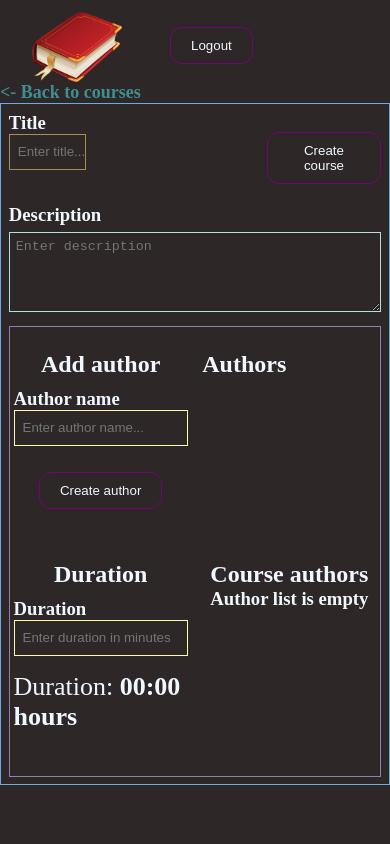
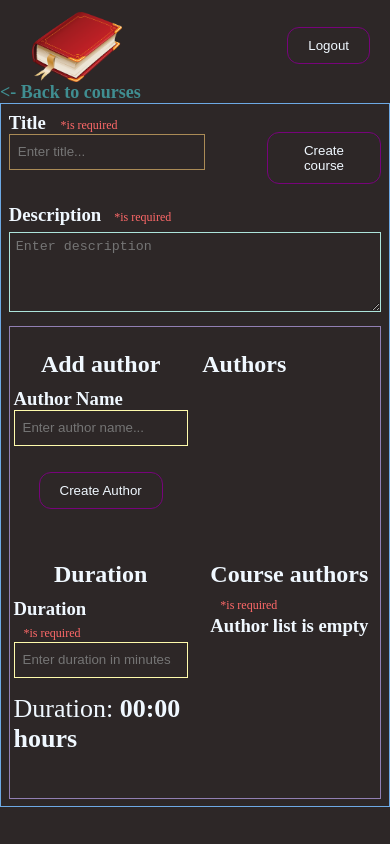
Before and after one commit to danielguaro/projectEpam, a React (Vite) app: page /courses/add in a window 390 px wide. Built offline with nearby package versions, Linux system fonts and the light colour scheme; sample sign-in values are in the browser's storage.

Commit message:
fixing css mediaQueries

```diff
--- a/src/components/Courses/Courses.jsx
+++ b/src/components/Courses/Courses.jsx
@@ -46,7 +46,11 @@ export const Courses = () => {
 							theState={clickAdding}
 							allCourses={allCourses}
 						/>
-						<Button buttonText={'Add new course'} onClick={clickAdding} />
+						<Button
+							buttonText={'Add new course'}
+							onClick={clickAdding}
+							className={'buttonNewCourse'}
+						/>
 					</div>
 					{courses.map((course) => (
 						<CourseCard key={course.id} {...course} allAuthors={allAuthors} />
@@ -60,7 +64,11 @@ export const Courses = () => {
 							theState={clickAdding}
 							allCourses={allCourses}
 						/>
-						<Button buttonText={'Add new course'} onClick={clickAdding} />
+						<Button
+							buttonText={'Add new course'}
+							onClick={clickAdding}
+							className={'buttonNewCourse'}
+						/>
 					</div>
 					{allCourses.map((course) => (
 						<CourseCard {...course} key={course.id} allAuthors={allAuthors} />
--- a/src/components/Courses/components/SearchBar/searchbar.css
+++ b/src/components/Courses/components/SearchBar/searchbar.css
@@ -7,3 +7,9 @@
 .searchBar Button {
 	margin: 0;
 }
+
+@media (max-width: 540px) {
+	.searchBar {
+		width: 98%;
+	}
+}
--- a/src/components/Courses/courses.css
+++ b/src/components/Courses/courses.css
@@ -1,6 +1,16 @@
-.coursesSearch-button{
-  display: flex;
-  width: 90%;
-  margin: 20px auto ;
-  justify-content: space-between;
+.coursesSearch-button {
+	display: flex;
+	width: 90%;
+	margin: 20px auto;
+	justify-content: space-between;
 }
+
+@media (max-width: 540px) {
+	.coursesSearch-button {
+		flex-direction: column;
+	}
+
+	.buttonNewCourse {
+		width: 40%;
+	}
+}
--- a/src/components/CreateCourse/CreateCourse.jsx
+++ b/src/components/CreateCourse/CreateCourse.jsx
@@ -136,7 +136,9 @@ export const CreateCourse = () => {
 				<div>
 					<div className='createCourse-title-button'>
 						<div className='createCourse-title'>
-							<h3>Title</h3>
+							<h3>
+								Title <small className='requiredElements'> *is required</small>
+							</h3>
 							<Input
 								onSubmit={onFormSubmit}
 								placeholder={'Enter title...'}
@@ -148,7 +150,10 @@ export const CreateCourse = () => {
 						</div>
 						<Button buttonText={'Create course'} onClick={createCourse} />
 					</div>
-					<h3>Description</h3>
+					<h3>
+						Description
+						<small className='requiredElements'> *is required</small>
+					</h3>
 					<textarea
 						className='createCourse-textArea'
 						placeholder='Enter description'
@@ -161,7 +166,7 @@ export const CreateCourse = () => {
 					<div className='blabla'>
 						<div className='createCourse-author'>
 							<h2>Add author</h2>
-							<h3>Author name</h3>
+							<h3>Author Name</h3>
 							<Input
 								onSubmit={onFormSubmit}
 								placeholder={'Enter author name...'}
@@ -172,7 +177,7 @@ export const CreateCourse = () => {
 								type={'text'}
 								onKeyPress={onKeyPress}
 							/>
-							<Button buttonText={'Create author'} onClick={createAuthor} />
+							<Button buttonText={'Create Author'} onClick={createAuthor} />
 						</div>
 						<div className='createCourse-authorList'>
 							<h2>Authors</h2>
@@ -190,7 +195,10 @@ export const CreateCourse = () => {
 					<div className='blabla'>
 						<div className='createCourse-author'>
 							<h2>Duration</h2>
-							<h3>Duration</h3>
+							<h3>
+								Duration <br />
+								<small className='requiredElements'>*is required</small>
+							</h3>
 							<Input
 								onSubmit={onFormSubmit}
 								placeholder={'Enter duration in minutes...'}
@@ -205,7 +213,10 @@ export const CreateCourse = () => {
 							</p>
 						</div>
 						<div className='authorsSelected'>
-							<h2>Course authors </h2>
+							<h2>
+								Course authors <br />
+								<small className='requiredElements'> *is required</small>
+							</h2>
 							{authorsCourse.length === 0 ? (
 								<h3>Author list is empty</h3>
 							) : (
--- a/src/components/CreateCourse/creaeteCourse.css
+++ b/src/components/CreateCourse/creaeteCourse.css
@@ -1,6 +1,6 @@
 .createCourseContainer {
 	margin: 0 auto;
-  border: 1px solid #6DA9E4;
+	border: 1px solid #6da9e4;
 	padding: 2%;
 }
 
@@ -11,7 +11,7 @@
 }
 
 .createCourse-title {
-  display:flex;
+	display: flex;
 	flex-direction: column;
 	width: 80%;
 }
@@ -21,12 +21,12 @@
 	width: 100%;
 	height: 80px;
 	margin-bottom: 10px;
-  border: 1px solid #ADE4DB;
+	border: 1px solid #ade4db;
 	padding: 6px;
 }
 
 .title {
-  border:1px solid #AA8B56 ;
+	border: 1px solid #aa8b56;
 	height: 36px;
 	width: 30%;
 	margin-right: 20px;
@@ -36,7 +36,7 @@
 
 .createCourse-author-duration {
 	width: 100%;
-  border: 1px solid #917FB3;
+	border: 1px solid #917fb3;
 	padding: 1%;
 	padding-top: 24px;
 }
@@ -85,6 +85,10 @@
 
 .author-button h3 {
 	width: 140px;
+	overflow: hidden;
+	white-space: nowrap;
+	text-overflow: ellipsis;
+	padding-right: 2px;
 }
 
 .author-button Button {
@@ -115,3 +119,33 @@
 	width: 180px;
 	margin-bottom: 4px;
 }
+
+.requiredElements {
+	font-size: 12px;
+	font-weight: 100;
+	color: #ff6969;
+	margin-left: 10px;
+}
+
+.createCourse-title Input {
+	width: 76%;
+}
+
+@media (max-width: 420px) {
+	.author-button {
+		flex-direction: column;
+		align-items: flex-start;
+	}
+
+	.author-button h3 {
+		width: 100%;
+		overflow: hidden;
+		white-space: nowrap;
+		text-overflow: ellipsis;
+	}
+
+	.author-button Button {
+		margin-top: 2px;
+		margin-bottom: 16px;
+	}
+}
--- a/src/components/Header/header.css
+++ b/src/components/Header/header.css
@@ -9,3 +9,18 @@ header {
 	align-items: center;
 	justify-content: space-between;
 }
+
+@media (max-width: 420px) {
+	.headerContact {
+		justify-content: flex-end;
+		width: 180px;
+	}
+	.headerContact Button {
+		margin-left: 10px;
+	}
+	.headerContact h3 {
+		overflow: hidden;
+		white-space: nowrap;
+		text-overflow: ellipsis;
+	}
+}
--- a/src/components/Registration/registration.css
+++ b/src/components/Registration/registration.css
@@ -36,3 +36,12 @@ a {
 	color: #408e91;
 	font-size: 18px;
 }
+
+@media (max-width: 420px) {
+	.registrationElements {
+		width: 98%;
+	}
+	.registrationElements p {
+		text-align: center;
+	}
+}
```
Lines whose indentation alone changed are shown as unchanged.
